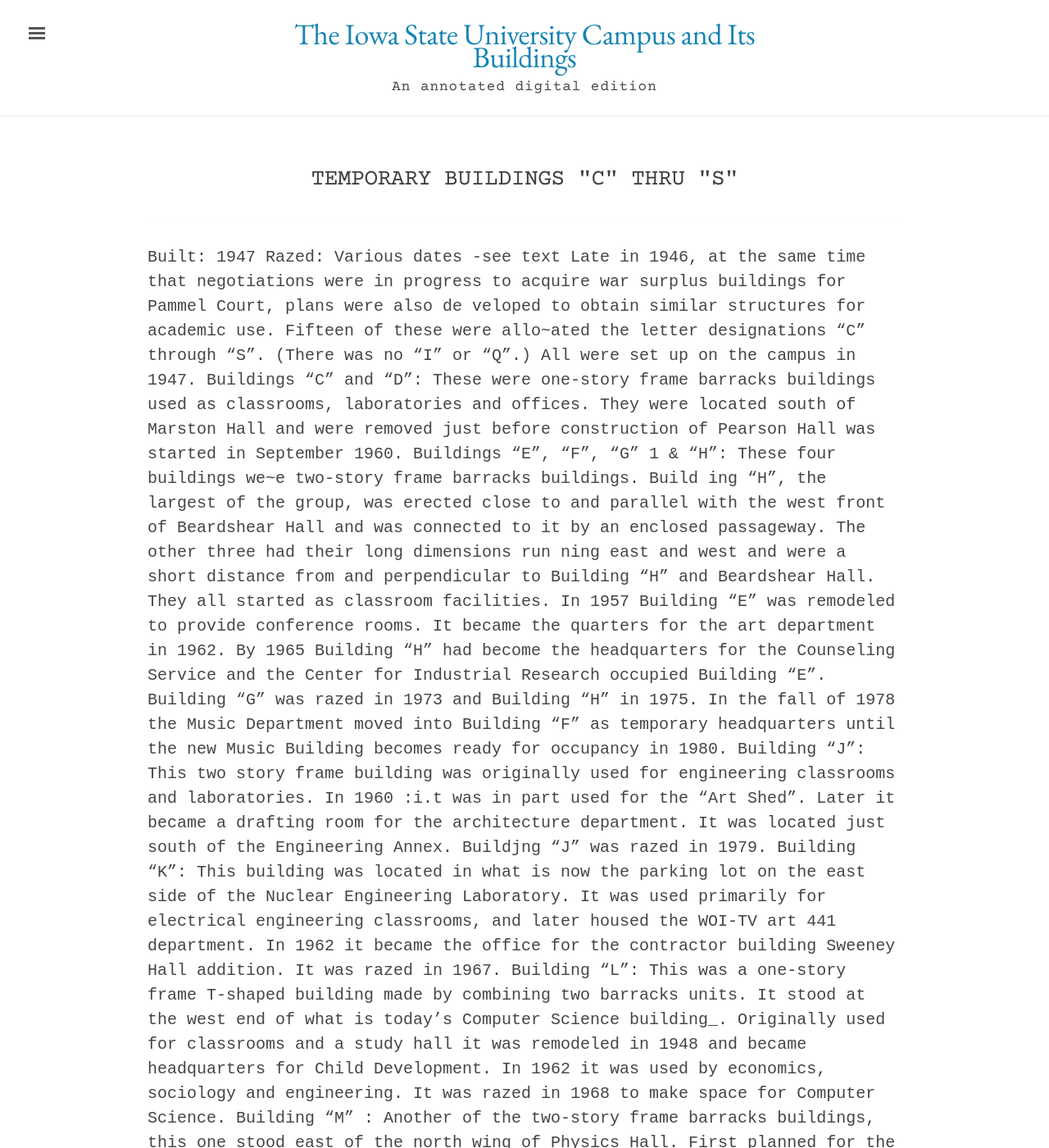
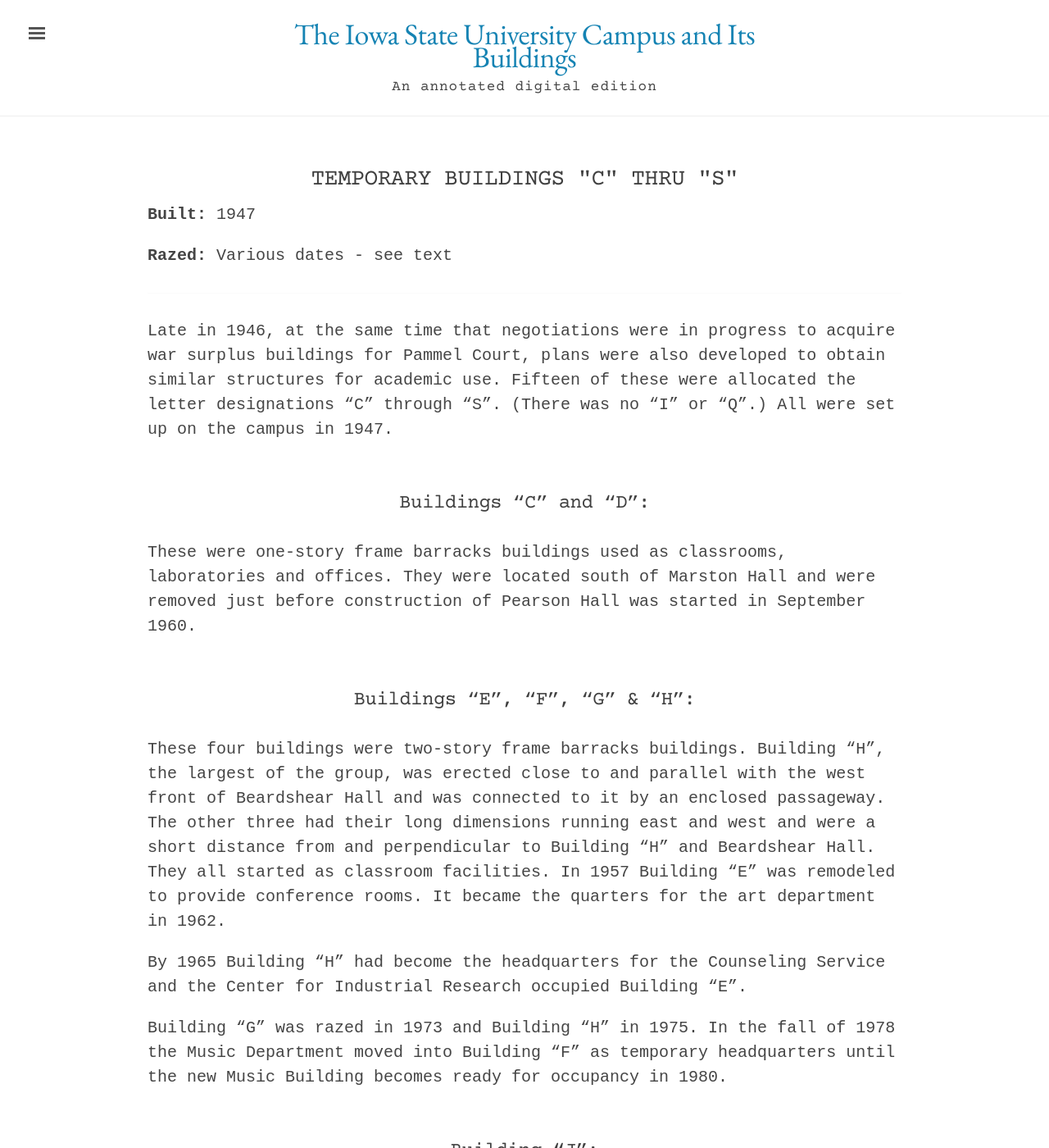
Before and after one commit to emanderson811/day-edition, a Jekyll site: the page built from _texts/buildings/212day-temp-buildings.md, in a window 1280 px wide and 1400 px high. Shown: the whole window at 82% size. Built offline with Jekyll 4.4.1, drawn with Linux system fonts in a browser that asks for light colours; some of the changed text lies outside the part shown.

Commit message:
Update 212day-temp-buildings.md

```diff
--- a/_texts/buildings/212day-temp-buildings.md
+++ b/_texts/buildings/212day-temp-buildings.md
@@ -14,41 +14,62 @@
 ---
 ---
 
-Built: 1947 Razed: Various dates -see text
-Late in 1946, at the same time that negotiations were in progress to acquire war surplus buildings for Pammel Court, plans were also de veloped to obtain similar structures for academic use. Fifteen of
-these were allo~ated the letter designations "C" through "S". (There was no "I" or "Q".) All were set up on the campus in 1947.
-Buildings "C" and "D":
+Late in 1946, at the same time that negotiations were in progress to acquire war surplus buildings for Pammel Court, plans were also developed to obtain similar structures for academic use. Fifteen of these were allocated the letter designations "C" through "S". (There was no "I" or "Q".) All were set up on the campus in 1947.
+
+## Buildings "C" and "D":
+
 These were one-story frame barracks buildings used as classrooms, laboratories and offices. They were located south of Marston Hall and were removed just before construction of Pearson Hall was started in September 1960.
-Buildings "E", "F", "G" 1 & "H":
-These four buildings we~e two-story frame barracks buildings. Build ing "H", the largest of the group, was erected close to and parallel with the west front of Beardshear Hall and was connected to it by an enclosed passageway. The other three had their long dimensions run ning east and west and were a short distance from and perpendicular to Building "H" and Beardshear Hall. They all started as classroom facilities. In 1957 Building "E" was remodeled to provide conference rooms. It became the quarters for the art department in 1962.
+
+## Buildings "E", "F", "G" & "H":
+
+These four buildings were two-story frame barracks buildings. Building "H", the largest of the group, was erected close to and parallel with the west front of Beardshear Hall and was connected to it by an enclosed passageway. The other three had their long dimensions running east and west and were a short distance from and perpendicular to Building "H" and Beardshear Hall. They all started as classroom facilities. In 1957 Building "E" was remodeled to provide conference rooms. It became the quarters for the art department in 1962.
+
 By 1965 Building "H" had become the headquarters for the Counseling Service and the Center for Industrial Research occupied Building "E".
+
 Building "G" was razed in 1973 and Building "H" in 1975. In the fall of 1978 the Music Department moved into Building "F" as temporary headquarters until the new Music Building becomes ready for occupancy in 1980.
-Building "J":
-This two story frame building was originally used for engineering classrooms and laboratories. In 1960 :i.t was in part used for the "Art Shed". Later it became a drafting room for the architecture department. It was located just south of the Engineering Annex. Buildjng "J" was razed in 1979.
-Building "K":
-This building was located in what is now the parking lot on the east
-side of the Nuclear Engineering Laboratory. It was used primarily
-for electrical engineering classrooms, and later housed the WOI-TV art
-441
-department. In 1962 it became the office for the contractor building Sweeney Hall addition. It was razed in 1967.
-Building "L":
-This was a one-story frame T-shaped building made by combining two barracks units. It stood at the west end of what is today's Computer Science building_. Originally used for classrooms and a study hall it was remodeled in 1948 and became headquarters for Child Development. In 1962 it was used by economics, sociology and engineering. It was razed in 1968 to make space for Computer Science.
-Building "M" :
-Another of the two-story frame barracks buildings, this one stood east of the north wing of Physics Hall. First planned for the Biology department it was used for Geology Department' classes and laboratories for many years before it was razed in 1972 when Science Addition #2 was finished.
-Building "N":
-This was erected west of the original Library, where the second addi tion now stands. It was taken down in 1968 before that addition was started. It was first used as a reading room and classroom. Later it housed statistical research space, some faculty offices and offices for the Iowa State Foundation.
-Building "O":
-This, too, was a two-story barrac~s building. It was erected between Davidson and Gilman Halls and originally used by the chemistry depart ment. More recently it housed Applied Art until that department moved to the College of Design. Part of the building is still occupied by Industrial Education.
-Building "P":
-A frame building, two stories, this barracks structure was considered from the time of its erection as a facility for Food Processing. It was  located just north of what was then the Poultry Laboratory, and east of what is today the northeast wing of Agronomy Hall. When Food Processing moved to the Food Technology Laboratory in 1962 Building "P" was used by the Agronomy department. For a few years prior to 1973 the second floor was used for a Physical Plant shop. Building "P" was razed in 1979.
-Building "R":
-A quonset type building was the first of the temporary buildings
-442
-erected outside of Pammel Court. It was located to the southeast of Snedecor Hall for the expanding needs of the Statistical Laboratory. It remained in that capacity until it was razed, along with Ruildings "S" and "L" when construction of Computer Science was about to begin.
-Building "S":
-Erected immediately south of Building "R" this one-story building was also used by the  Statistical Laboratory It was razed in 1968.
-Student demonstrations were not uncommon in the late sixties, but one held in 1959 justifies mention as one of the most unusual. The Iowa State Daily for April 18 of that year included a story about it:
-A large group of Iowa State students yesterday afternoon staged a protest against the removal of the temporary buildings from the campus.
-The students demonstrated after the announcement yesterday morn ing by officials of the Board that the "buildings will probably be razed sometime about 1975." The chairman stated that as soon as the announcement was made, Iowa State students held a mass demonstration in front of Building "M".
-The article went on to say that "the Board has received many telegrams from alumni, also protesting the removal of the buildings." The presi dent of the "Student Chapter of the Society fo.r the Prevention of Razing of Historical Iowa Landmarks" then was quoted in a resume of the history of the buildings wherein he stated they had been Union barracks during the Civil War.
-The one story is the only reference found to the "society" or its pro tests.
+
+## Building "J":
+
+This two story frame building was originally used for engineering classrooms and laboratories. In 1960 it was in part used for the "Art Shed". Later it became a drafting room for the architecture department. It was located just south of the Engineering Annex. Building "J" was razed in 1979.
+
+## Building "K":
+
+This building was located in what is now the parking lot on the east side of the Nuclear Engineering Laboratory. It was used primarily for electrical engineering classrooms, and later housed the WOI-TV art department. In 1962 it became the office for the contractor building Sweeney Hall addition. It was razed in 1967.
+
+## Building "L":
+
+This was a one-story frame T-shaped building made by combining two barracks units. It stood at the west end of what is today's Computer Science building. Originally used for classrooms and a study hall it was remodeled in 1948 and became headquarters for Child Development. In 1962 it was used by economics, sociology and engineering. It was razed in 1968 to make space for Computer Science.
+
+## Building "M":
+
+Another of the two-story frame barracks buildings, this one stood east of the north wing of Physics Hall. First planned for the Biology department it was used for Geology Department classes and laboratories for many years before it was razed in 1972 when Science Addition #2 was finished.
+
+## Building "N":
+
+This was erected west of the original Library, where the second addition now stands. It was taken down in 1968 before that addition was started. It was first used as a reading room and classroom. Later it housed statistical research space, some faculty offices and offices for the Iowa State Foundation.
+
+## Building "O":
+
+This, too, was a two-story barracks building. It was erected between Davidson and Gilman Halls and originally used by the chemistry department. More recently it housed Applied Art until that department moved to the College of Design. Part of the building is still occupied by Industrial Education.
+
+## Building "P":
+
+A frame building, two stories, this barracks structure was considered from the time of its erection as a facility for Food Processing. It was located just north of what was then the Poultry Laboratory, and east of what is today the northeast wing of Agronomy Hall. When Food Processing moved to the Food Technology Laboratory in 1962 Building "P" was used by the Agronomy department. For a few years prior to 1973 the second floor was used for a Physical Plant shop. Building "P" was razed in 1979.
+
+## Building "R":
+
+A quonset type building was the first of the temporary buildings erected outside of Pammel Court. It was located to the southeast of Snedecor Hall for the expanding needs of the Statistical Laboratory. It remained in that capacity until it was razed, along with Buildings "S" and "L" when construction of Computer Science was about to begin.
+
+## Building "S":
+
+Erected immediately south of Building "R" this one-story building was also used by the Statistical Laboratory It was razed in 1968.
+
+Student demonstrations were not uncommon in the late sixties, but one held in 1959 justifies mention as one of the most unusual. The *Iowa State Daily* for April 18 of that year included a story about it:
+
+>A large group of Iowa State students yesterday afternoon staged a protest against the removal of the temporary buildings from the campus.
+>
+>The students demonstrated after the announcement yesterday morning by officials of the Board that the "buildings will probably be razed sometime about 1975." The chairman stated that as soon as the announcement was made, Iowa State students held a mass demonstration in front of Building "M".
+
+The article went on to say that "the Board has received many telegrams from alumni, also protesting the removal of the buildings." The president of the "Student Chapter of the Society for the Prevention of Razing of Historical Iowa Landmarks" then was quoted in a resume of the history of the buildings wherein he stated they had been Union barracks during the Civil War.
+
+The one story is the only reference found to the "society" or its protests.
```
Also changed, not shown: other parts of _texts/buildings/212day-temp-buildings.md (+2 -2 lines).
